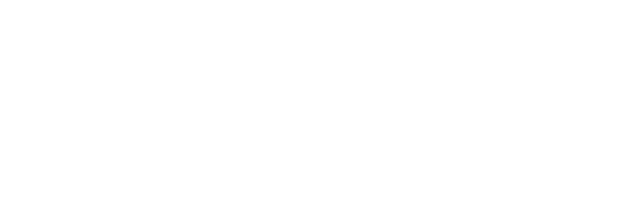
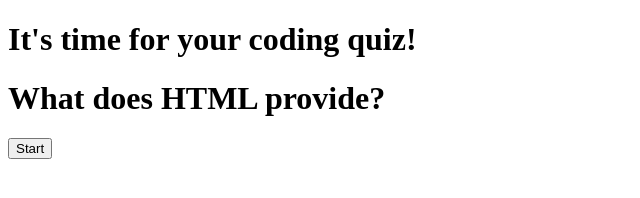
Before and after one commit to aftaab-dobani/code-quiz, a plain HTML site: page index.html in a window 1280 px wide. Shown: the whole page, without its empty margins (0-640 px from the left). Drawn offline with Linux system fonts and the light colour scheme.

Commit message:
added button and listners

```diff
--- a/assets/script.js
+++ b/assets/script.js
@@ -1 +1,35 @@
-console.log("Hello");
+// DOM Variable
+var startButton = document.getElementById("start-quiz");
+var quoteContainer = document.getElementById("quiz");
+
+//Javascript Variable
+var arrayOfQuestions = [
+        "What does HTML provide?",
+        "What is a boolean?",
+        "Which coding language do we not learn at GA TECH Bootcamp?",
+    ];
+var currentIndex = 0;
+
+
+
+
+//Function Variable
+function displayQuestion(){
+    quoteContainer.innerHTML = "";
+    var questionEl = document.createElement("h1");
+    questionEl.textContent = arrayOfQuestions[currentIndex];
+    quoteContainer.append(questionEl);
+
+}
+
+//Event Listeners
+startButton.addEventListener("click", function () {
+    arrayOfQuestions++;
+    displayQuestion();
+});
+
+
+
+//Function Calls
+
+displayQuestion();
--- a/index.html
+++ b/index.html
@@ -8,6 +8,18 @@
     <title>Code Quiz</title>
 </head>
 <body>
+    <h1>It's time for your coding quiz!</h1>
+    <main>
+        <div id="quiz">
+
+        </div>
+
+
+    <div>
+        <button id="start-quiz">Start</button>
+    </div>
+
+</main>
     <script src ="assets/script.js"></script>
 </body>
 </html>
```
Also changed, not shown: 1 other file.
